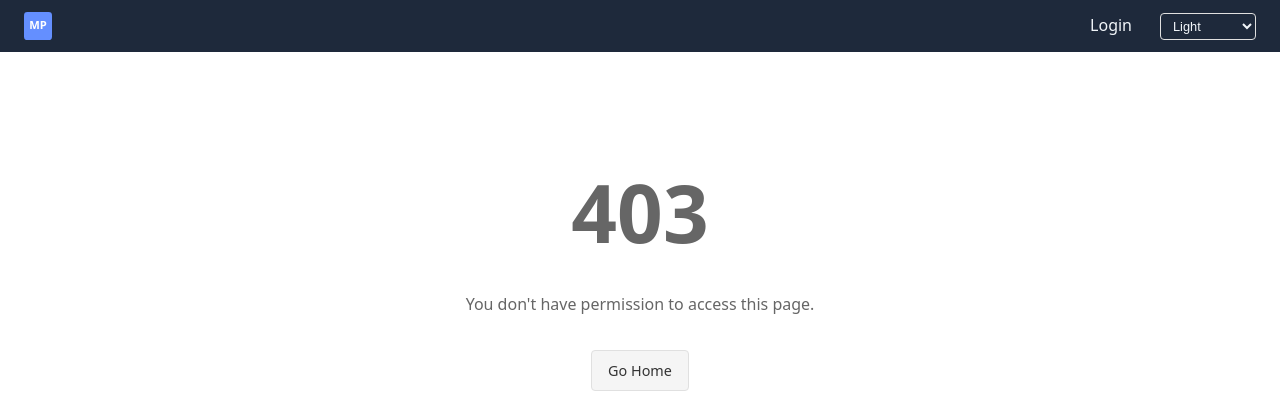
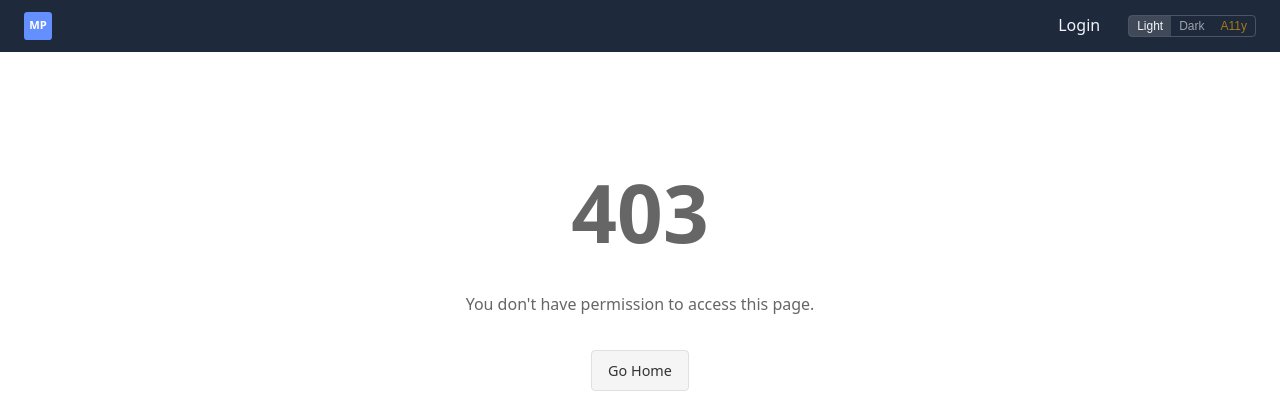
Before and after one commit to FooBarbarian-dev/scaling-guacamole, a Django app: template src/myproject/templates/403.html in a window 1280 px wide. Shown: the top 420 px of the page. Run offline with Django 5.2, Linux system fonts and the light colour scheme; the template is opened without the code that fills it, so the values that code supplies are empty.

Commit message:
Add Swagger link to chat page and replace theme select with 3-way toggle
- Chat page header now includes an "API Docs" button linking to Swagger UI
- Theme selector changed from <select> dropdown to a 3-way button group
  (Light / Dark / A11y) with active state highlighting

https://claude.ai/code/session_01WBdSMLty6CUZm7vZiaTngN

```diff
--- a/src/myproject/static/css/styles.css
+++ b/src/myproject/static/css/styles.css
@@ -288,13 +288,44 @@ a:hover {
     flex: 1;
 }
 
-/* Theme toggle */
-.theme-toggle select {
-    padding: 0.25rem 0.5rem;
+/* Theme toggle — 3-way button group */
+.theme-toggle {
+    display: flex;
     border-radius: 4px;
-    border: 1px solid var(--color-border);
-    background: var(--color-navbar-bg);
+    overflow: hidden;
+    border: 1px solid rgba(255, 255, 255, 0.2);
+}
+
+.theme-toggle-btn {
+    padding: 0.2rem 0.5rem;
+    border: none;
+    background: transparent;
     color: var(--color-navbar-text);
+    font-size: 0.75rem;
+    cursor: pointer;
+    opacity: 0.6;
+    transition: opacity 0.15s, background-color 0.15s;
+}
+
+.theme-toggle-btn:hover {
+    opacity: 0.85;
+}
+
+.theme-toggle-btn.active {
+    background: rgba(255, 255, 255, 0.15);
+    opacity: 1;
+}
+
+/* Chat header */
+.chat-header {
+    display: flex;
+    justify-content: space-between;
+    align-items: center;
+    margin-bottom: 1rem;
+}
+
+.btn-small {
+    padding: 0.25rem 0.75rem;
     font-size: 0.8rem;
 }
 
--- a/src/myproject/static/js/app.js
+++ b/src/myproject/static/js/app.js
@@ -17,25 +17,24 @@
         document.documentElement.setAttribute("data-theme", theme);
         localStorage.setItem(THEME_KEY, theme);
 
-        // Update select if it exists
-        const select = document.getElementById("theme-select");
-        if (select) {
-            select.value = theme;
-        }
+        // Update toggle button active state
+        document.querySelectorAll(".theme-toggle-btn").forEach(function (btn) {
+            btn.classList.toggle("active", btn.dataset.theme === theme);
+        });
     }
 
     // Apply stored theme immediately on load
     applyTheme(getStoredTheme());
 
     document.addEventListener("DOMContentLoaded", function () {
-        // Theme toggle
-        const themeSelect = document.getElementById("theme-select");
-        if (themeSelect) {
-            themeSelect.value = getStoredTheme();
-            themeSelect.addEventListener("change", function () {
-                applyTheme(this.value);
+        // Theme toggle — 3-way button group
+        document.querySelectorAll(".theme-toggle-btn").forEach(function (btn) {
+            btn.addEventListener("click", function () {
+                applyTheme(this.dataset.theme);
             });
-        }
+        });
+        // Set initial active state
+        applyTheme(getStoredTheme());
 
         // HTMX configuration
         if (typeof htmx !== "undefined") {
--- a/src/myproject/templates/chat/session.html
+++ b/src/myproject/templates/chat/session.html
@@ -2,7 +2,10 @@
 {% block title %}Chat — {{ app_name }}{% endblock %}
 {% block content %}
 <div class="chat-container">
-    <h2>{{ session.title }}</h2>
+    <div class="chat-header">
+        <h2>{{ session.title }}</h2>
+        <a href="{% url 'api:swagger-ui' %}" class="btn btn-small">API Docs</a>
+    </div>
     <div id="chat-messages" class="chat-messages">
         {% for msg in messages %}
             {% include "chat/partials/message.html" with messages=msg %}
--- a/src/myproject/templates/navbar.html
+++ b/src/myproject/templates/navbar.html
@@ -21,12 +21,10 @@
             <a href="{% url 'accounts:login' %}">Login</a>
         {% endif %}
 
-        <div class="theme-toggle">
-            <select id="theme-select" aria-label="Select theme">
-                <option value="light">Light</option>
-                <option value="dark">Dark</option>
-                <option value="colorblind">Colorblind</option>
-            </select>
+        <div class="theme-toggle" role="radiogroup" aria-label="Select theme">
+            <button type="button" class="theme-toggle-btn" data-theme="light" aria-label="Light theme">Light</button>
+            <button type="button" class="theme-toggle-btn" data-theme="dark" aria-label="Dark theme">Dark</button>
+            <button type="button" class="theme-toggle-btn" data-theme="colorblind" aria-label="Colorblind theme">A11y</button>
         </div>
     </div>
 </nav>
```
